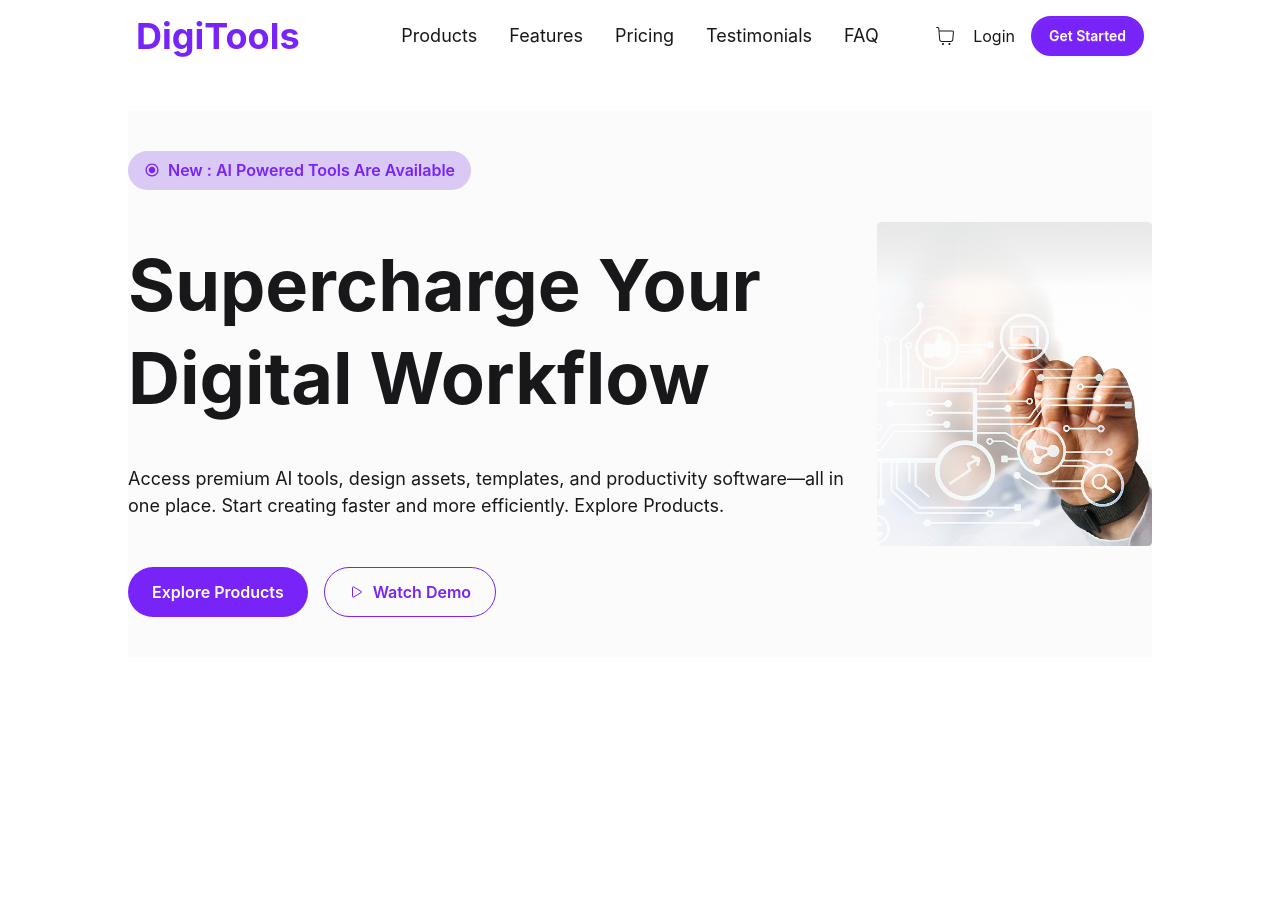
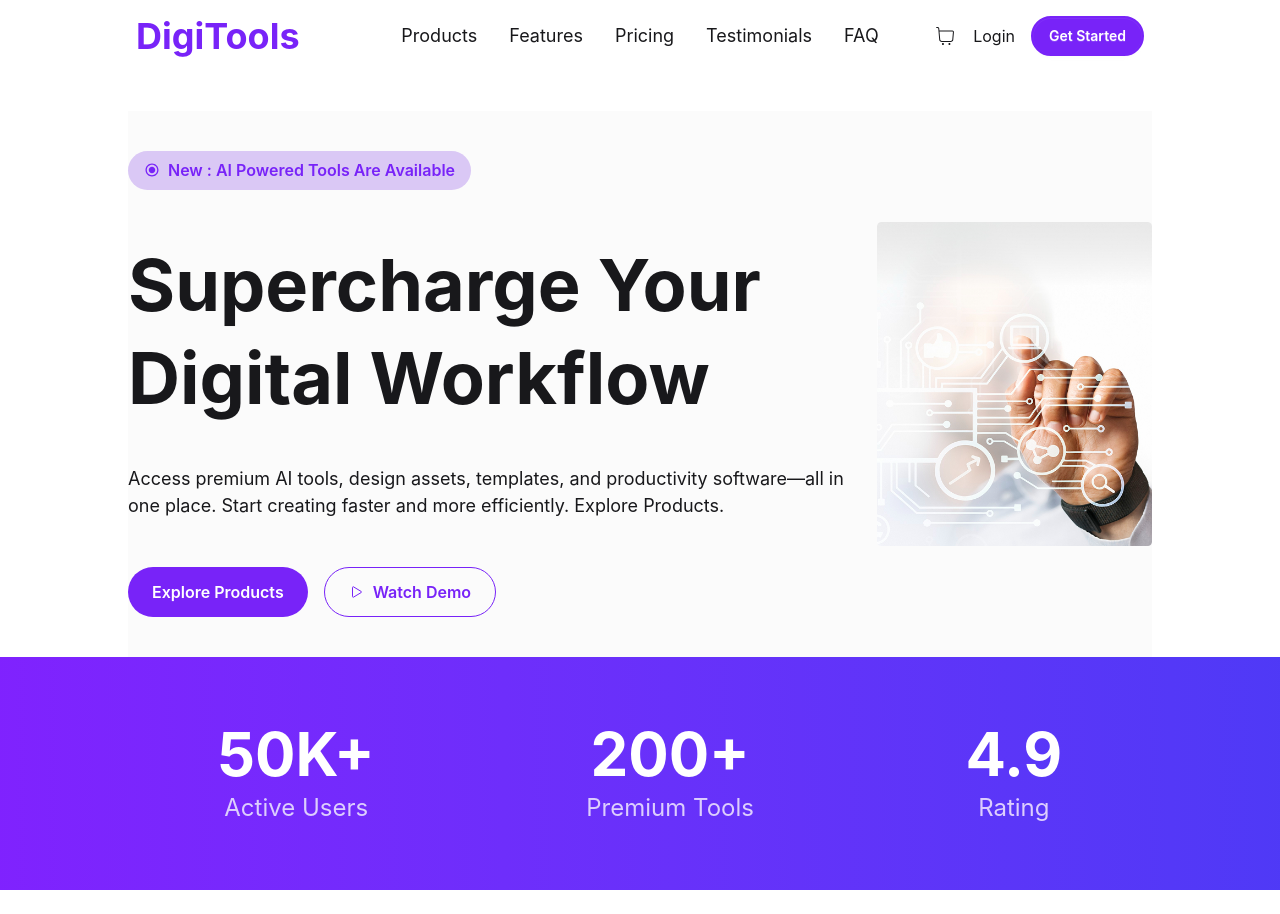
Before and after one commit to nayema34/DigiTools-Platform-A6, a React (Vite) app: page / in a window 1280 px wide. Before the commit the page ends 800 px from the top, so only its background shows below. Built offline with nearby package versions, Linux system fonts and the light colour scheme.

Commit message:
Added rating section

```diff
--- a/src/App.jsx
+++ b/src/App.jsx
@@ -2,6 +2,7 @@
 import './App.css'
 import Banner from './Components/Banner'
 import Navbar from './Components/NavBar'
+import Ratings from './Components/Ratings'
 
 function App() {
 
@@ -9,6 +10,7 @@ function App() {
    <>
     <Navbar/>
     <Banner/>
+    <Ratings/>
    </>
   )
 }
--- /dev/null
+++ b/src/Components/Ratings.jsx
@@ -0,0 +1,21 @@
+function Ratings(){
+    return(
+        <div className="w-full flex flex-row items-center px-28 justify-around h-58.25 bg-linear-to-r from-violet-600 to-indigo-600 mb-6">
+            <div className="flex flex-col items-center justify-center ">
+                <h1 className="text-6xl max-lg:text-4xl max-sm:text-3xl font-bold text-white text-center ">50K+</h1>
+                <p className="mt-2 text-[#DDCEFD] text-2xl max-sm:text-lg text-center">Active Users</p>
+            </div>
+
+            <div className="flex flex-col items-center justify-center">
+                <h1 className="text-6xl max-lg:text-4xl max-sm:text-3xl font-bold text-white text-center ">200+</h1>
+                <p className="mt-2 text-[#DDCEFD] text-2xl max-sm:text-lg text-center">Premium Tools</p>
+            </div>
+
+            <div className="flex flex-col items-center justify-center">
+                <h1 className="text-6xl max-lg:text-4xl max-sm:text-3xl font-bold text-white text-center ">4.9</h1>
+                <p className="mt-2 text-[#DDCEFD] text-2xl max-sm:text-lg text-center">Rating</p>
+            </div>
+        </div>
+    )
+}
+export default Ratings;
```
